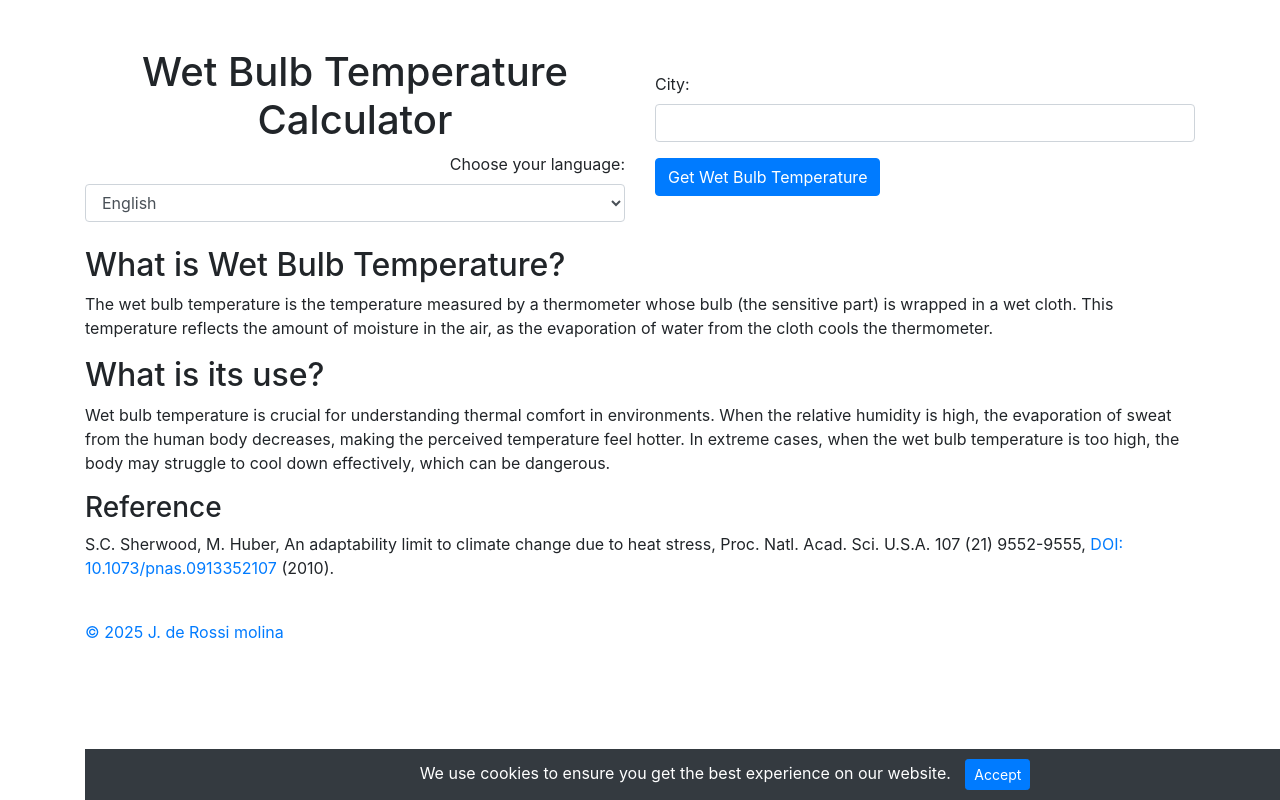
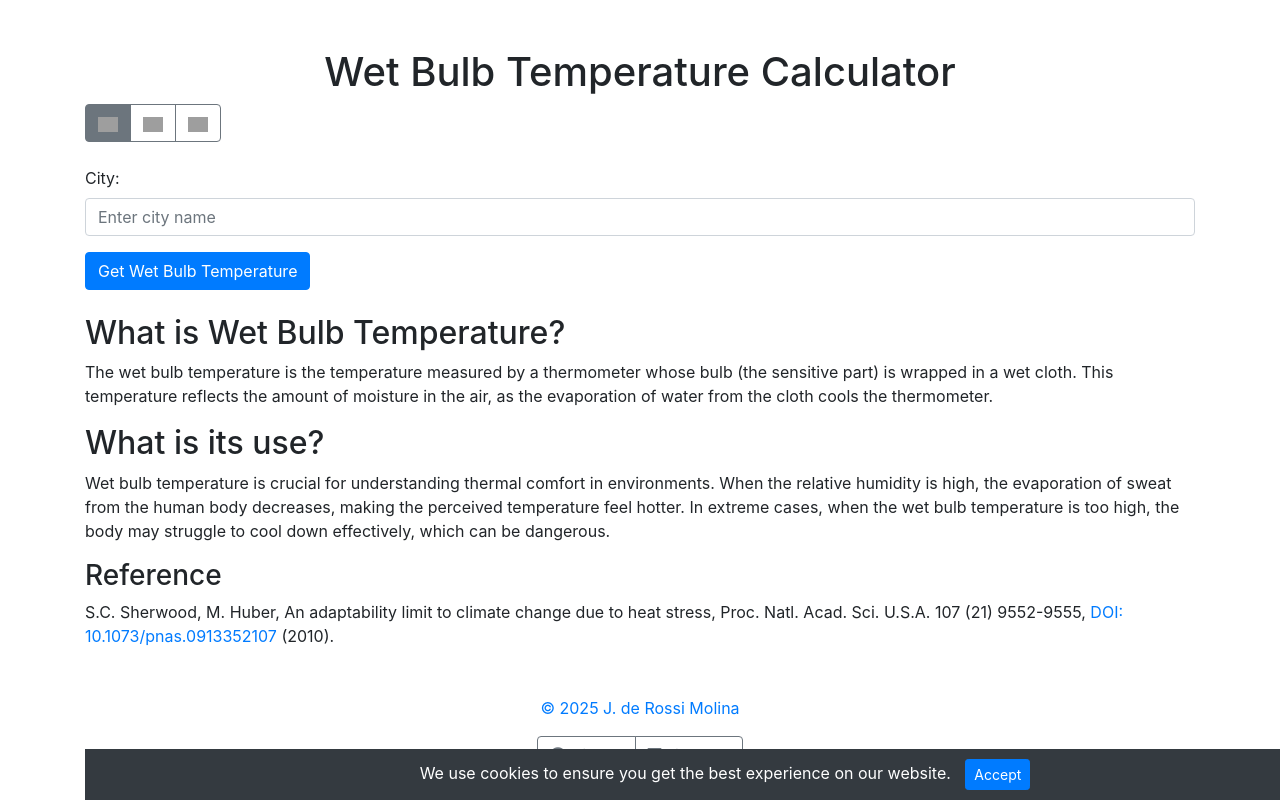
Before and after one commit to jeronimo-molina/bulb-app, a Flask app: page / in a window 1280 px wide. Run offline with Flask 3, Linux system fonts and the light colour scheme; some libraries are stand-ins or nearby versions; grey boxes are pictures that could not be loaded.

Commit message:
"Update"

```diff
--- a/app.py
+++ b/app.py
@@ -47,4 +47,4 @@ def change_language():
 
 
 if __name__ == "__main__":
-    app.run(debug=True)
+    app.run(host='0.0.0.0', port=5000)  # <-- Defina host e port aqui também
--- a/requirements.txt
+++ b/requirements.txt
@@ -9,6 +9,7 @@ colorama==0.4.6
 deep-translator==1.11.4
 Flask==3.1.0
 flask-babel==4.0.0
+gunicorn==23.0.0
 h11==0.9.0
 h2==3.2.0
 hpack==3.0.0
@@ -21,6 +22,7 @@ itsdangerous==2.2.0
 Jinja2==3.1.5
 Markdown==3.7
 MarkupSafe==3.0.2
+packaging==24.2
 polib==1.2.0
 pytz==2024.2
 requests==2.32.3
--- a/templates/index.html
+++ b/templates/index.html
@@ -20,6 +20,7 @@
             padding: 10px;
             z-index: 1000;
         }
+
         .cookie-consent button {
             margin-left: 10px;
         }
@@ -27,46 +28,27 @@
 </head>
 
 <body class="container mt-5">
-    <div class="row">
-        <div class="col-md-6">
     <h1 class="text-center">{{ _('Wet Bulb Temperature Calculator') }}</h1>
-            <div class="text-right">
-                <form id="language-form" method="get" action="/change-language">
-                    <label for="lang">{{ _('Choose your language:') }}</label>
-                    <select name="lang" id="lang" class="form-control" onchange="document.getElementById('language-form').submit();">
-                        <option value="en" {% if get_locale() == 'en' %}selected{% endif %}>English</option>
-                        <option value="pt" {% if get_locale() == 'pt' %}selected{% endif %}>Português</option>
-                        <option value="es" {% if get_locale() == 'es' %}selected{% endif %}>Español</option>
-                    </select>
-                </form>
+    <div class="text-left">
+        <div class="btn-group" role="group" aria-label="Language selection">
+            <a href="/change-language?lang=en" class="btn btn-outline-secondary {% if get_locale() == 'en' %}active{% endif %}">
+            <img src="https://flagcdn.com/w20/us.png" alt="English" style="width: 20px; height: 15px;">
+            </a>
+            <a href="/change-language?lang=pt" class="btn btn-outline-secondary {% if get_locale() == 'pt' %}active{% endif %}">
+            <img src="https://flagcdn.com/w20/br.png" alt="Português" style="width: 20px; height: 15px;">
+            </a>
+            <a href="/change-language?lang=es" class="btn btn-outline-secondary {% if get_locale() == 'es' %}active{% endif %}">
+            <img src="https://flagcdn.com/w20/es.png" alt="Español" style="width: 20px; height: 15px;">
+            </a>
     </div>
-        </div>
-        <div class="col-md-6">
     <form method="POST" class="mt-4">
         <div class="form-group">
             <label for="city">{{ _('City:') }}</label>
-                    <input type="text" id="city" name="city" class="form-control" required>
+            <input type="text" id="city" name="city" class="form-control" placeholder="{{ _('Enter city name') }}" required>
         </div>
         <button type="submit" class="btn btn-primary">{{ _('Get Wet Bulb Temperature') }}</button>
     </form>
-        </div>
-    </div>
-    <div class="mt-4">
-        <h2>{{ _('What is Wet Bulb Temperature?') }}</h2>
-        <p>{% trans %}The wet bulb temperature is the temperature measured by a thermometer whose bulb (the sensitive part) is
-            wrapped in a wet cloth. This temperature reflects the amount of moisture in the air, as the evaporation of
-            water from the cloth cools the thermometer.{% endtrans %}</p>
-        <h2>{{ _('What is its use?') }}</h2>
-        <p>{% trans %}Wet bulb temperature is crucial for understanding thermal comfort in environments. When the relative humidity
-            is high, the evaporation of sweat from the human body decreases, making the perceived temperature feel
-            hotter. In extreme cases, when the wet bulb temperature is too high, the body may struggle to cool down
-            effectively, which can be dangerous.{% endtrans %}</p>
-        <h3>{{ _('Reference') }}</h3>
-        <p>S.C. Sherwood, M. Huber, An adaptability limit to climate change due to heat stress, Proc. Natl. Acad. Sci. U.S.A.
-            107 (21) 9552-9555, <a href="https://doi.org/10.1073/pnas.0913352107">DOI: 10.1073/pnas.0913352107</a> (2010).</p>
 
-        <br><a href="https://derossimolina.com.br">© 2025 J. de Rossi molina</a></br>
-    </div>
     {% if temperature %}
     <div class="mt-4">
         <h2>{{ _('Results for') }} {{ city }}, {{ country }}:</h2>
@@ -97,6 +79,33 @@
     </div>
     {% endif %}
 
+    <div class="mt-4">
+        <h2>{{ _('What is Wet Bulb Temperature?') }}</h2>
+        <p>{% trans %}The wet bulb temperature is the temperature measured by a thermometer whose bulb (the sensitive part) is
+            wrapped in a wet cloth. This temperature reflects the amount of moisture in the air, as the evaporation of
+            water from the cloth cools the thermometer.{% endtrans %}</p>
+        <h2>{{ _('What is its use?') }}</h2>
+        <p>{% trans %}Wet bulb temperature is crucial for understanding thermal comfort in environments. When the relative humidity
+            is high, the evaporation of sweat from the human body decreases, making the perceived temperature feel
+            hotter. In extreme cases, when the wet bulb temperature is too high, the body may struggle to cool down
+            effectively, which can be dangerous.{% endtrans %}</p>
+        <h3>{{ _('Reference') }}</h3>
+        <p>S.C. Sherwood, M. Huber, An adaptability limit to climate change due to heat stress, Proc. Natl. Acad. Sci. U.S.A.
+            107 (21) 9552-9555, <a href="https://doi.org/10.1073/pnas.0913352107">DOI: 10.1073/pnas.0913352107</a> (2010).</p>
+
+        <footer class="mt-5 text-center">
+            <p><a href="https://derossimolina.com.br">© 2025 J. de Rossi Molina</a></p>
+            <div class="btn-group" role="group" aria-label="Social media links">
+            <a href="https://github.com/jeronimo-molina" class="btn btn-outline-secondary" target="_blank">
+                <i class="fab fa-github"></i> GitHub
+            </a>
+            <a href="https://www.linkedin.com/in/molinajeronimo" class="btn btn-outline-secondary" target="_blank">
+                <i class="fab fa-linkedin"></i> LinkedIn
+            </a>
+            </div>
+        </footer>
+    </div>
+
     <!-- Cookie Consent Bar -->
     <div class="cookie-consent" id="cookie-consent">
         {{ _('We use cookies to ensure you get the best experience on our website.') }}
@@ -109,7 +118,7 @@
     <script src="https://stackpath.bootstrapcdn.com/bootstrap/4.5.2/js/bootstrap.min.js"></script>
     <script>
         function acceptCookies() {
-            document.cookie = "cookies_accepted=true; path=/; max-age=" + 60*60*24*365;
+            document.cookie = "cookies_accepted=true; path=/; max-age=" + 60 * 60 * 24 * 365;
             document.getElementById('cookie-consent').style.display = 'none';
         }
 
```
Also changed, not shown: bulb_calc.py (+17 -18 lines), translations/es/LC_MESSAGES/messages.po, translations/pt/LC_MESSAGES/messages.po, 1 other file. Lines whose indentation alone changed are shown as unchanged.
